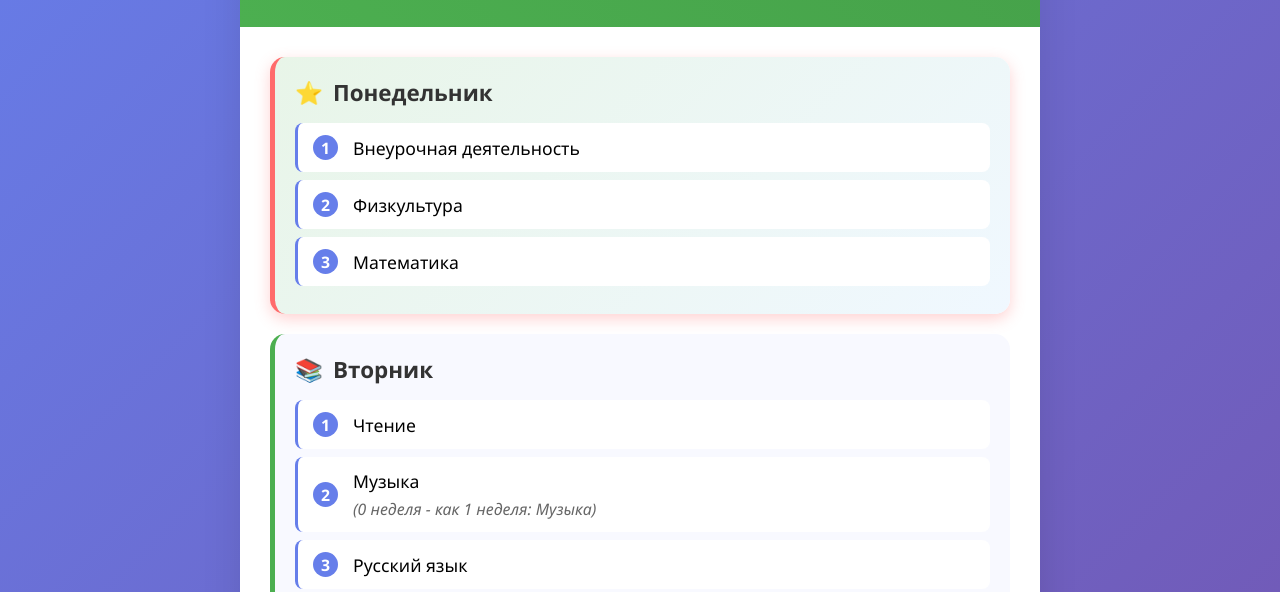
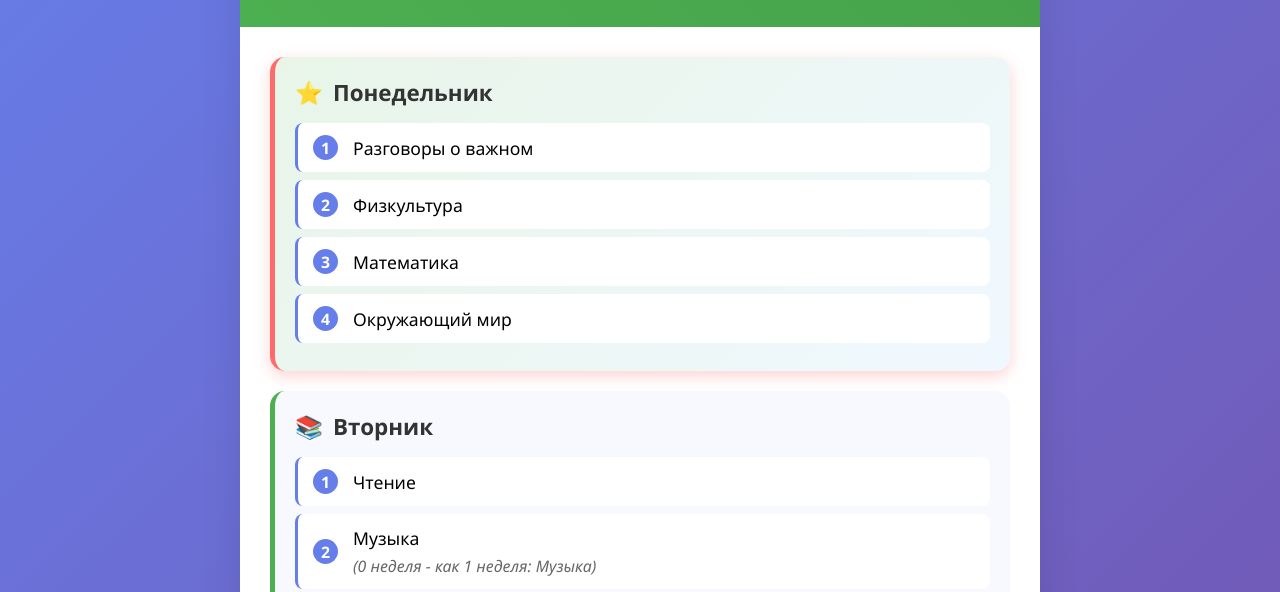
Before and after one commit to p0rt24/something, a plain HTML site: page index.html in a window 1280 px wide. Shown: the part 208-800 px from the top of the page. Drawn offline with Linux system fonts and the light colour scheme.

Commit message:
Update index.html

```diff
--- a/index.html
+++ b/index.html
@@ -172,36 +172,27 @@
         </div>
 
         <div class="content">
-            <div class="schedule-grid" id="schedule">
-                <!-- Расписание будет сгенерировано JavaScript -->
-            </div>
+            <div class="schedule-grid" id="schedule"></div>
         </div>
     </div>
 
     <script>
-        // Функция для определения номера недели с 2 сентября 2025
         function getWeekNumber() {
-            const startDate = new Date('2025-09-02'); // 2 сентября 2025
+            const startDate = new Date('2025-09-02');
             const currentDate = new Date();
-
-            // Если текущая дата до 2 сентября 2025, показываем как нулевую неделю
             if (currentDate < startDate) {
                 return 0;
             }
-
             const diffTime = currentDate.getTime() - startDate.getTime();
             const diffDays = Math.floor(diffTime / (1000 * 60 * 60 * 24));
             const weekNumber = Math.floor(diffDays / 7) + 1;
-
             return weekNumber;
         }
 
-        // Функция для получения текущего дня недели (0 = воскресенье)
         function getCurrentDay() {
             return new Date().getDay();
         }
 
-        // Функция для форматирования даты
         function formatDate() {
             const options = {
                 weekday: 'long',
@@ -212,16 +203,14 @@
             return new Date().toLocaleDateString('ru-RU', options);
         }
 
-        // Расписание по неделям
         function getSchedule(weekNumber) {
-            // Для нулевой недели используем расписание первой недели
-            const isOddWeek = (weekNumber === 0) || (weekNumber % 2 === 1); // 0, 1 и 3 недели - нечетные
-
+            const isOddWeek = (weekNumber === 0) || (weekNumber % 2 === 1);
             const schedule = {
                 'Понедельник': [
-                    'Внеурочная деятельность',
+                    'Разговоры о важном',
                     'Физкультура',
-                    'Математика'
+                    'Математика',
+                    'Окружающий мир'
                 ],
                 'Вторник': [
                     'Чтение',
@@ -231,8 +220,7 @@
                 'Среда': [
                     'Русский язык',
                     'Чтение',
-                    'Математика',
-                    'Окружающий мир'
+                    'Математика'
                 ],
                 'Четверг': isOddWeek ? [
                     'Математика',
@@ -249,31 +237,24 @@
                     'Физкультура'
                 ]
             };
-
             return schedule;
         }
 
-        // Функция для отображения расписания
         function displaySchedule() {
             const weekNumber = getWeekNumber();
             const currentDay = getCurrentDay();
             const schedule = getSchedule(weekNumber);
             const scheduleContainer = document.getElementById('schedule');
 
-            // Обновляем информацию о неделе
             document.getElementById('current-week').textContent = `Текущая неделя: ${weekNumber}`;
             document.getElementById('current-date').textContent = formatDate();
 
             scheduleContainer.innerHTML = '';
-
-            // Дни недели (1 = понедельник, 5 = пятница)
             const weekDays = ['Понедельник', 'Вторник', 'Среда', 'Четверг', 'Пятница'];
 
             weekDays.forEach((day, index) => {
                 const dayCard = document.createElement('div');
                 dayCard.className = 'day-card';
-
-                // Подсвечиваем текущий день (1-5 соответствует пн-пт)
                 if (currentDay === index + 1) {
                     dayCard.classList.add('today');
                 }
@@ -300,7 +281,6 @@
                     lessonItem.appendChild(lessonNumber);
                     lessonItem.appendChild(lessonName);
 
-                    // Добавляем примечание для музыки/изо
                     if (day === 'Вторник' && lessonIndex === 1) {
                         const note = document.createElement('div');
                         note.className = 'special-note';
@@ -323,10 +303,7 @@
             });
         }
 
-        // Отображаем расписание при загрузке страницы
         displaySchedule();
-
-        // Обновляем расписание каждую минуту (на случай смены дня)
         setInterval(displaySchedule, 60000);
     </script>
 </body>
```
